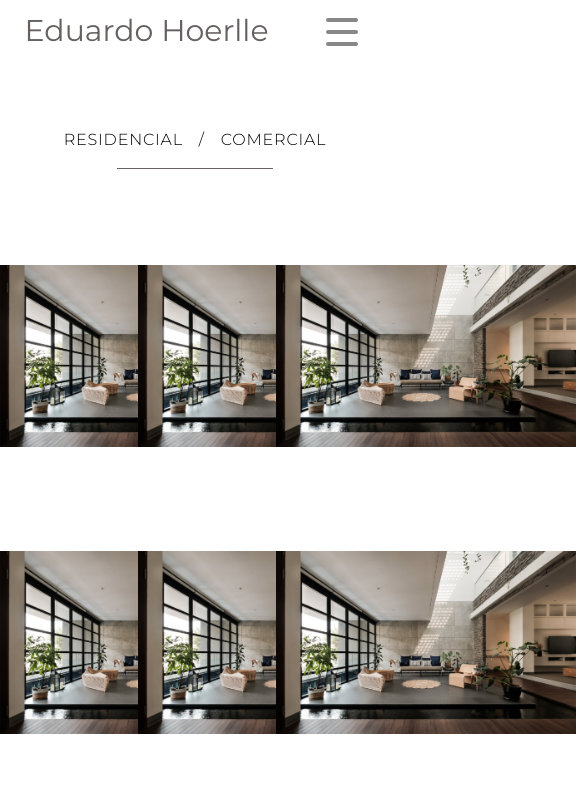
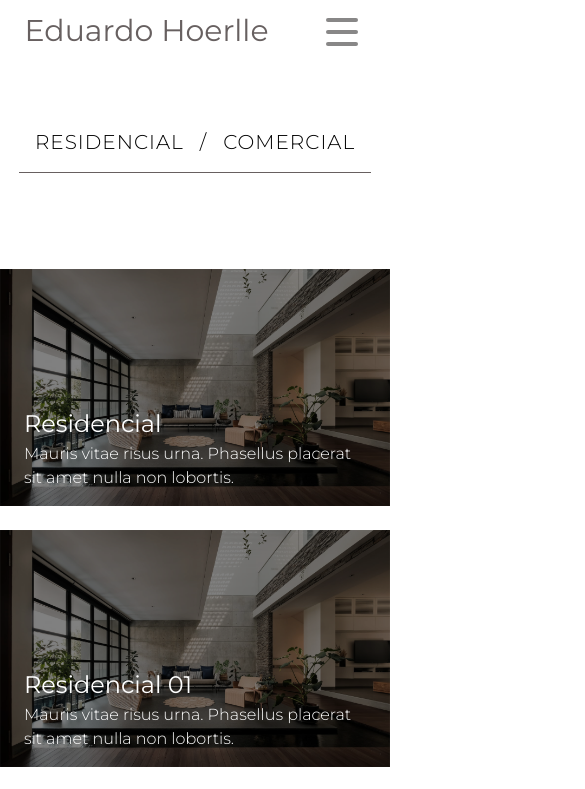
Before and after one commit to adrianotribeiro/hoerlle-architecture, a Next.js app: page /projetos in a window 390 px wide. Shown: the top 789 px of the page, 585 px wide, since content can reach past the window. Built offline with nearby package versions, Linux system fonts and the light colour scheme.

Commit message:
feat: added responsiveness

```diff
--- a/components/ProjectCard/index.tsx
+++ b/components/ProjectCard/index.tsx
@@ -10,7 +10,7 @@ export default function ProjectCard({ project }: ProjectProps) {
   const [isHovered, setIsHovered] = useState(false)
   return (
     <div
-      className="h-max w-max flex-1 cursor-pointer flex-col xl:relative"
+      className="relative flex cursor-pointer flex-col items-center justify-center"
       onMouseEnter={() => setIsHovered(true)}
       onMouseLeave={() => setIsHovered(false)}
     >
@@ -20,12 +20,16 @@ export default function ProjectCard({ project }: ProjectProps) {
         priority={true}
         src={project.image[0]}
         alt={project.title}
-        className=" xl:w-full xl:brightness-50"
+        className=" w-full brightness-50"
       />
-      <div className={`bottom-0 px-6 py-4 xl:absolute`}>
-        <div className={`${isHovered ? "opacity-100" : "opacity-0"} flex-1 flex-col justify-end duration-200 ease-in`}>
-          <p className="font-montserrat text-white xl:text-[3rem] 4xl:text-[24px] 5xl:text-[24px]">{project.title}</p>
-          <p className="font-montserrat text-[14px] font-light leading-6 text-white">{project.summary}</p>
+      <div className={`absolute bottom-0 px-6 py-4`}>
+        <div
+          className={`${
+            isHovered ? "md:opacity-100" : "md:opacity-0"
+          } flex-1 flex-col justify-end duration-200 ease-in xs:opacity-100`}
+        >
+          <p className="font-montserrat text-[24px] text-white ">{project.title}</p>
+          <p className="font-montserrat text-[16px] font-light leading-6 text-white">{project.summary}</p>
         </div>
       </div>
     </div>
--- a/pages/projetos/index.tsx
+++ b/pages/projetos/index.tsx
@@ -8,31 +8,29 @@ export default function Projects(): React.ReactElement {
 
   return (
     <div className="flex flex-col items-center py-4">
-      <div className="mb-24 mt-8 flex w-[40%] flex-row items-center justify-center gap-4 border-b border-[#676060] p-4">
+      <div className="mb-24 mt-8 flex flex-row items-center justify-center gap-4 border-b border-[#676060] p-4 xl:w-[40%]">
         <button onClick={() => setProjectsType("RESIDENCIAL")}>
           <p
-            className={`font-montserrat font-light tracking-wider xl:text-3xl xl:text-[${textColor(
+            className={`font-montserrat text-3xl font-light tracking-wider xs:text-xl  xl:text-[${textColor(
               "RESIDENCIAL"
-            )}] duration-100 ease-in 4xl:text-[32px] 5xl:text-[32px]`}
+            )}] duration-100 ease-in `}
           >
             RESIDENCIAL
           </p>
         </button>
 
-        <p className="font-montserrat font-light tracking-wider xl:text-3xl xl:text-[#676060] 4xl:text-[42] 5xl:text-[42px]">
-          /
-        </p>
+        <p className="font-montserrat text-3xl font-light tracking-wider xl:text-[#676060] xs:text-xl ">/</p>
         <button onClick={() => setProjectsType("COMERCIAL")}>
           <p
-            className={`font-montserrat font-light tracking-wider xl:text-3xl xl:text-[${textColor(
+            className={`font-montserrat text-3xl  font-light  tracking-wider xs:text-xl xl:text-[${textColor(
               "COMERCIAL"
-            )}] duration-100 ease-in 4xl:text-[32px] 5xl:text-[32px]`}
+            )}] duration-100 ease-in`}
           >
             COMERCIAL
           </p>
         </button>
       </div>
-      <div className="grid grid-cols-3 gap-6">
+      <div className="grid items-center gap-6 sm:grid-cols-2 lg:grid-cols-3 xl:grid-cols-3  xs:grid-cols-1">
         {ProjectsData.map((project) => (
           <ProjectCard project={project} key={project.id} />
         ))}
--- a/tailwind.config.js
+++ b/tailwind.config.js
@@ -85,6 +85,7 @@ module.exports = {
         ...defaultTheme.width,
       },
       screens: {
+        xs: { raw: "(max-width: 640px)" },
         "3xl": { raw: "(width: 1366px)" },
         "4xl": { raw: "(min-width:1440px)" },
         "4_xl": { raw: "(min-width:1536px)" },
```
